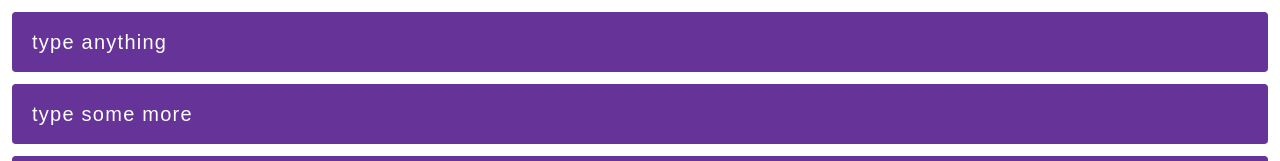
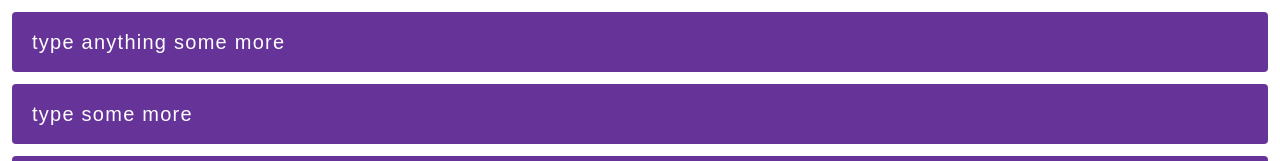
Before and after one commit to bcbrian/bug-free-lamp, a website: page index.html in a window 1280 px wide. Shown: the top 161 px of the page. Drawn offline with nearby package versions, Linux system fonts and the light colour scheme.

Commit message:
small commit

```diff
--- a/index.html
+++ b/index.html
@@ -3,7 +3,7 @@
 <link rel="stylesheet" href="/index.css">
 
 <div>
-  type anything
+  type anything some more
 </div>
 <div>
   type some more
```
